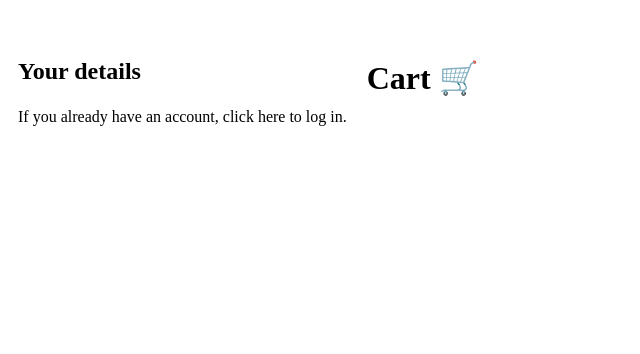
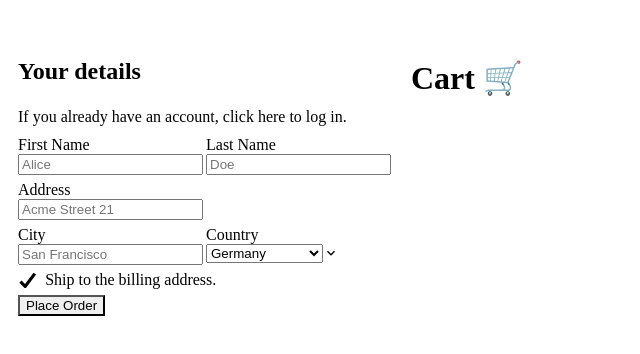
Before and after one commit to juancarlosqr/egghead-chakra-checkout, a Next.js app: page / in a window 1280 px wide. Shown: the top 354 px of the page, without its empty margins (0-640 px from the left). Built offline with nearby package versions, Linux system fonts and the light colour scheme.

Commit message:
add details form

```diff
--- a/components/Details.tsx
+++ b/components/Details.tsx
@@ -1,4 +1,16 @@
-import { Heading, Text, VStack } from '@chakra-ui/react'
+import {
+  Button,
+  Checkbox,
+  FormControl,
+  FormLabel,
+  GridItem,
+  Heading,
+  Input,
+  Select,
+  SimpleGrid,
+  Text,
+  VStack,
+} from '@chakra-ui/react'
 
 const Details = () => {
   return (
@@ -7,6 +19,50 @@ const Details = () => {
         <Heading size="2xl">Your details</Heading>
         <Text>If you already have an account, click here to log in.</Text>
       </VStack>
+      <SimpleGrid columns={2} columnGap={3} rowGap={6} width="full">
+        <GridItem colSpan={1}>
+          <FormControl>
+            <FormLabel>First Name</FormLabel>
+            <Input placeholder="Alice" />
+          </FormControl>
+        </GridItem>
+        <GridItem colSpan={1}>
+          <FormControl>
+            <FormLabel>Last Name</FormLabel>
+            <Input placeholder="Doe" />
+          </FormControl>
+        </GridItem>
+        <GridItem colSpan={2}>
+          <FormControl>
+            <FormLabel>Address</FormLabel>
+            <Input placeholder="Acme Street 21" />
+          </FormControl>
+        </GridItem>
+        <GridItem colSpan={1}>
+          <FormControl>
+            <FormLabel>City</FormLabel>
+            <Input placeholder="San Francisco" />
+          </FormControl>
+        </GridItem>
+        <GridItem colSpan={1}>
+          <FormControl>
+            <FormLabel>Country</FormLabel>
+            <Select>
+              <option value="de">Germany</option>
+              <option value="uy">Uruguay</option>
+              <option value="ve">Venezuela</option>
+            </Select>
+          </FormControl>
+        </GridItem>
+        <GridItem colSpan={2}>
+          <Checkbox defaultChecked>Ship to the billing address.</Checkbox>
+        </GridItem>
+        <GridItem colSpan={2}>
+          <Button size="lg" w="full">
+            Place Order
+          </Button>
+        </GridItem>
+      </SimpleGrid>
     </VStack>
   )
 }
```
